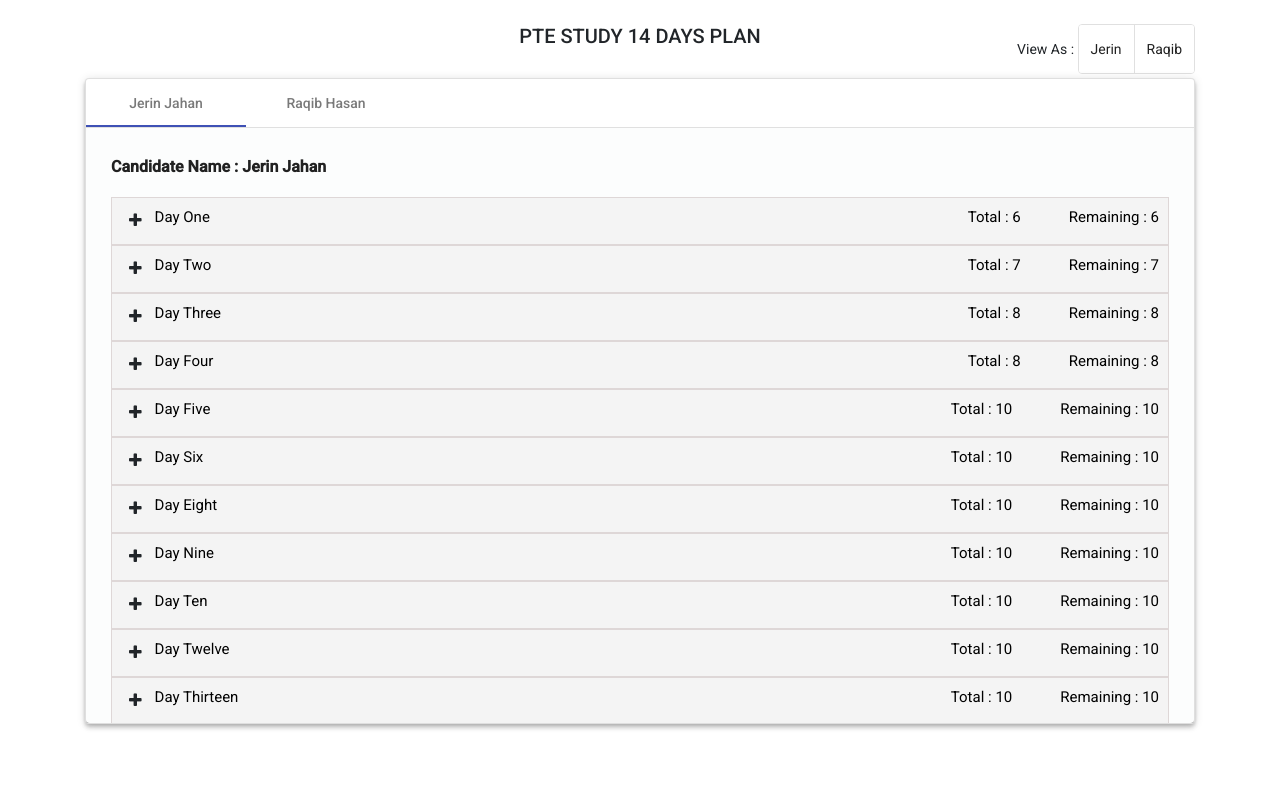
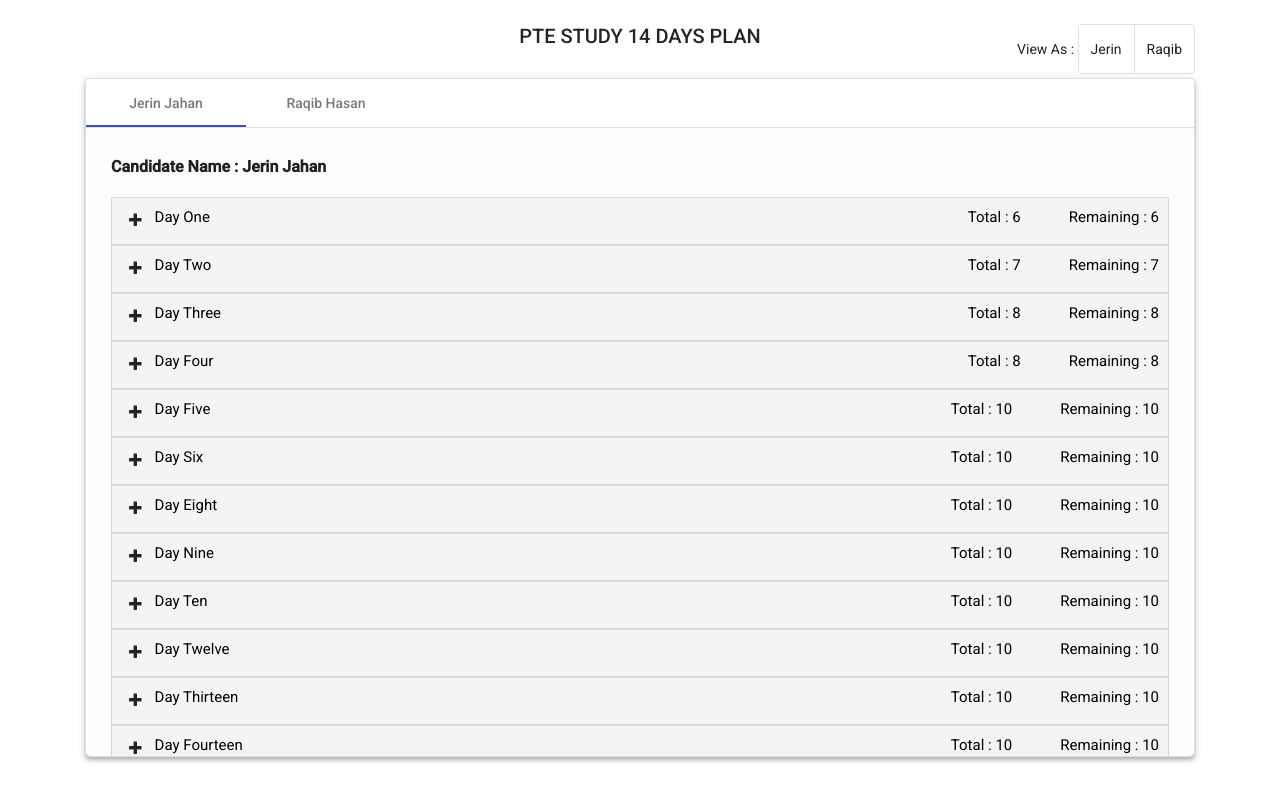
Before and after one commit to jerinjahan/pte-study-plan, an Angular app: page / in a window 1280 px wide. Built offline with nearby package versions, Linux system fonts and the light colour scheme.

Commit message:
Add View As

```diff
--- a/src/app/routine/routine.component.css
+++ b/src/app/routine/routine.component.css
@@ -4,7 +4,7 @@
 .mat-card{
     padding:25px!important;
     overflow: auto;
-    height: calc(100vh - 205px);
+    height: calc(100vh - 172px);
     background-color: #f4f5f640;
 }
 .bg-gray {
```
